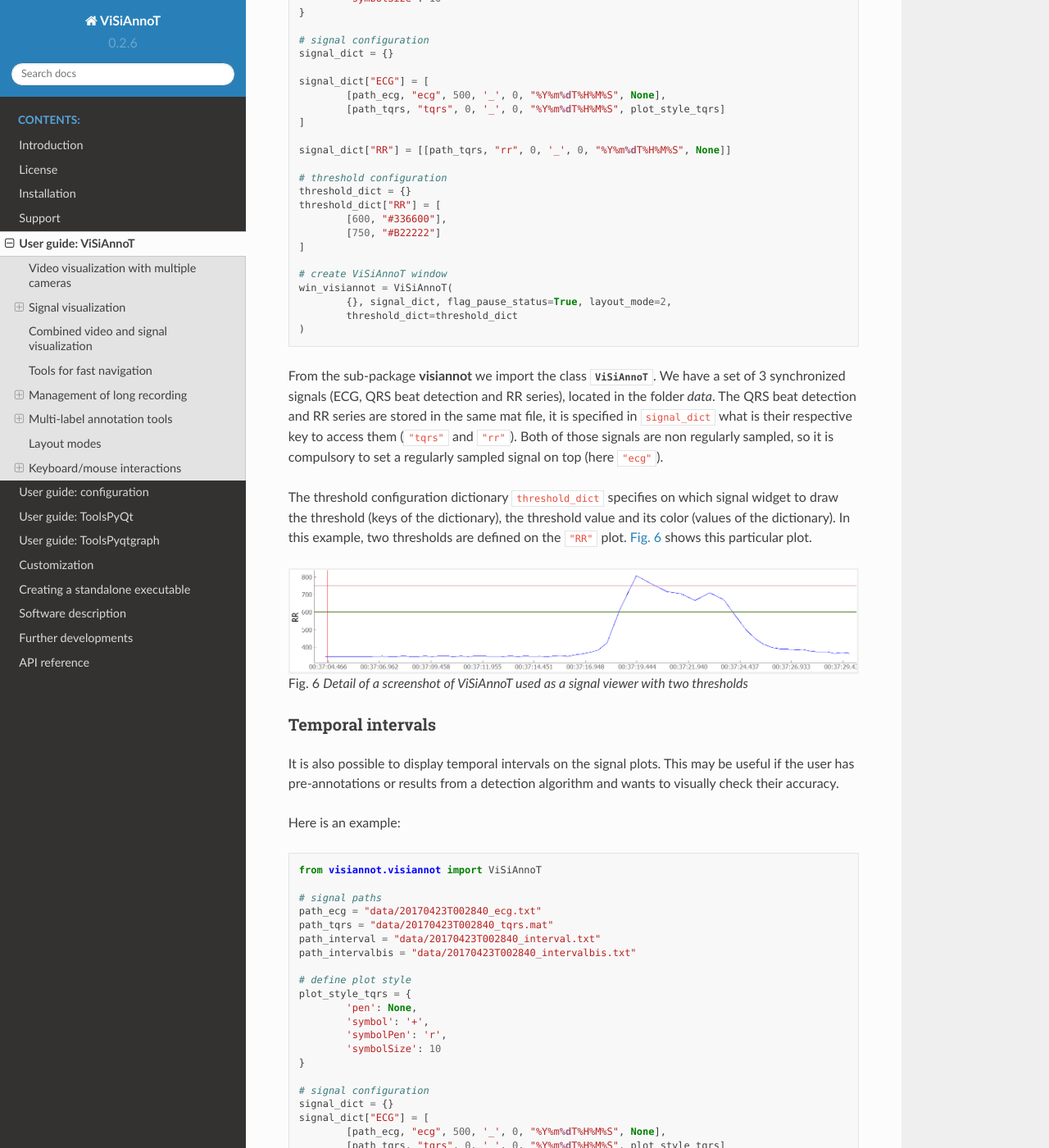
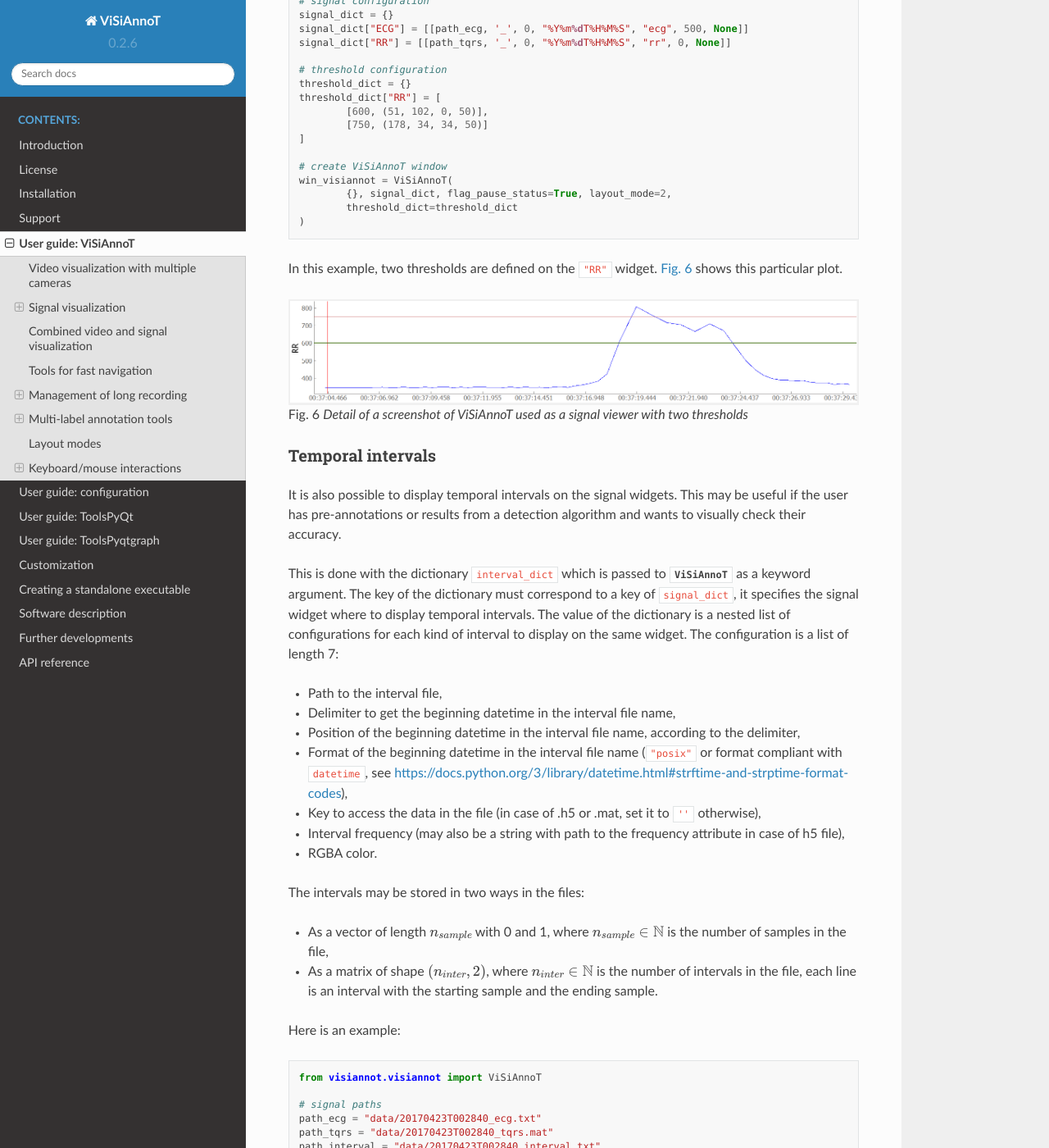
Before and after one commit to RphWbr/visiannot, a Sphinx documentation site: the page built from doc/source/userguide-visiannot.rst, in a window 1280 px wide and 1400 px high, scrolled down 7679 px. Shown: the whole window at 82% size. Built offline with Sphinx 7.4.7 and the Read the Docs theme 2.0.0, drawn with Linux system fonts in a browser that asks for light colours; formulas are drawn with MathJax 3; some of the changed text lies outside the part shown.

Commit message:
synchro - update documentation

```diff
--- a/doc/source/userguide-visiannot.rst
+++ b/doc/source/userguide-visiannot.rst
@@ -11,7 +11,7 @@
 
 Video visualization with multiple cameras
 =========================================
-**ViSiAnnoT** can be used as a simple video player. Supported formats are the ones that are supported by **OpenCV** (for instance mp4 and avi). It is possible to play as many videos as wanted simultaneously, provided that they are synchronized. This is useful when the user has video files of several synchronized cameras. The name of the video files must contain the beginning datetime of the video, so that the software can check if the videos are indeed synchronized (a shift of one second is authorized between the video files).
+**ViSiAnnoT** can be used as a simple video player. Supported formats are the ones that are supported by **OpenCV** (for instance .mp4 and .avi). It is possible to play as many videos as wanted simultaneously, provided that they are synchronized. This is useful when the user has video files of several synchronized cameras. The name of the video files must contain the beginning datetime of the video, so that the software can check if the videos are indeed synchronized (a shift of one second is authorized between the video files).
 
 Here is an example::
 
@@ -41,7 +41,7 @@
 
 The instance of :class:`.ViSiAnnoT` must be stored in a variable in order to have the window displayed.
 
-:numref:`fig-example-video` shows a screenshot of the resulting window. At the bottom, there is the progress bar which gives the current temporal position with the red dot and allows to navigate in the video. We call the red dot "navigation point". The temporal axis is expressed in absolute time. It is possible to navigate in the video by clicking in the progress bar and dragging the navigation point. The user can start/stop the video playback with the space key.
+:numref:`fig-example-video` shows a screenshot of the resulting window. At the bottom, there is the progress bar which gives the current temporal position with the red dot and allows to navigate in the video. We call the red dot "navigation point". The temporal axis is expressed in absolute datetime. It is possible to navigate in the video by clicking in the progress bar and dragging the navigation point. The user can start/stop the video playback with the space key.
 
 .. _fig-example-video:
 
@@ -56,28 +56,28 @@
 
 Signal visualization
 ====================
-**ViSiAnnoT** can be used as a simple signal viewer. The user can define as many widgets as wanted (which can be seen as figures) and plot as many signals as wanted in a widget. As for video visualization, the signal files should be synchronized.
+**ViSiAnnoT** can be used as a simple signal viewer. The user can define as many widgets as wanted (*i.e.* figures) and plot as many signals as wanted in a widget. As for video visualization, the signal files should be synchronized.
 
 Signal format
 -------------
-Supported formats are txt, mat, h5 and wav. There are two ways to store the signal:
+Supported formats are .txt, .mat, .h5 and .wav. There are two ways to store the signal:
 
 * As a vector of length :math:`n_{sample}`, where :math:`n_{sample} \in \mathbb{N}` is the number of samples in the file. In this case, the frequency is constant and must be provided by the user.
 * As a matrix of shape :math:`(n_{sample},2)`, where the first column contains the timestamp of each sample and the second column contains the value of the samples. This is particularly useful for non regularly sampled signals. The timestamps are expressed in milliseconds relatively to the beginning datetime of the file.
 
-In case several signals are plotted, the fact that their frequencies may be different is automatically managed.
-
 An example of non regularly sampled signal is the RR series, which is extracted from the physiological signal ECG (electrocardiogram). The ECG measures the electrical activity of the heart beat. During a heart beat cycle, there is a peak that can be detected. The RR series is defined as the difference between two successive peaks in the ECG. Since these peaks are not regular, the RR series is non regularly sampled.
 
+**NB: it is strongly advised to use the .h5 format instead of .txt in order to have better speed performance.**
 
 .. _signal_ex:
 
-Multiple signals on the same plot
----------------------------------
-**ViSiAnnoT** allows to display as many signals as wanted on the same plot. A default plot style can be used for up to 10 signals on the same plot. Since plotting relies on `Pyqtgraph`_, all the configurations available in this package can be used to customize plot style (see keyword arguments of `PlotDataItem`_ constructor).
+Multiple signal plots in the same widget
+----------------------------------------
+**ViSiAnnoT** allows to plot as many signals as wanted in the same widget. Since plotting relies on `Pyqtgraph <http://pyqtgraph.org/>`_, all the configurations available in this package can be used to customize plot style (see line style and point style keyword arguments of `PlotDataItem <https://pyqtgraph.readthedocs.io/en/latest/graphicsItems/plotdataitem.html#pyqtgraph.PlotDataItem.__init__>`_ constructor).
 
-.. _Pyqtgraph: http://pyqtgraph.org/
-.. _plotdataitem: https://pyqtgraph.readthedocs.io/en/latest/graphicsItems/plotdataitem.html#pyqtgraph.PlotDataItem.__init__
+A default plot style can be used For up to 10 signals plotted in the same widget, it is possible to use the default plot style (no symbol for points, points connected by a line). Only the color of the connecting line changes from one signal to another. Above 10 signals, it is required to manually specify the plot style.
+
+In case several signals are plotted in the same widget, the fact that their frequencies may be different is automatically managed.
 
 Here is an example::
 
@@ -102,12 +102,12 @@
 	signal_dict = {}
 
 	signal_dict["ECG"] = [
-	    [path_ecg, "ecg", 500, '_', 0, "%Y%m%dT%H%M%S", None],
-	    [path_tqrs, "tqrs", 0, '_', 0, "%Y%m%dT%H%M%S", plot_style_tqrs]
+	    [path_ecg, '_', 0, "%Y%m%dT%H%M%S", "ecg", 500, None],
+	    [path_tqrs, '_', 0, "%Y%m%dT%H%M%S", "tqrs", 0, plot_style_tqrs]
 	]
 
 	signal_dict["Respiration"] = [
-	    [path_resp, "", 62.5, '_', 0, "%Y%m%dT%H%M%S", plot_style_resp]
+	    [path_resp, '_', 0, "%Y%m%dT%H%M%S", '', 62.5, plot_style_resp]
 	]
 
 	# create ViSiAnnoT window
@@ -119,16 +119,16 @@
 From the sub-package **visiannot** we import the class :class:`.ViSiAnnoT`. We have a set of 3 synchronized signals (ECG, respiration and QRS beat detection), located in the folder *data*. The configuration dictionary ``signal_dict`` specifies to :class:`.ViSiAnnoT` where to find the signal files, what is the frequency of the signals, how to get the beginning datetime of the signal file and how to plot. Each item corresponds to one signal widget. The key is the widget ID, which is used as Y axis label. The value is a nested configuration list where each element corresponds to one signal to plot and is a list of 7 elements:
 
 * Path to the signal file,
-* Key to access the data in the file (in case of .h5 or .mat, set it to ``''`` otherwise), also used a legend,
-* Signal frequency (may also be a string with path to the frequency attribute in case of h5 file), set it to ``0`` in case of non-regularly sampled signal,
 * Delimiter to get the beginning datetime in the signal file name,
 * Position of the beginning datetime in the signal file name, according to the delimiter,
 * Format of the beginning datetime in the signal file name (``"posix"`` or format compliant with ``datetime``, see https://docs.python.org/3/library/datetime.html#strftime-and-strptime-format-codes),
-* Dictionary with plot style.
+* Key to access the data in the file (in case of .h5 or .mat, set it to ``''`` otherwise), also used a legend,
+* Signal frequency (may also be a string with path to the frequency attribute in case of h5 file), set it to ``0`` in case of non-regularly sampled signal,
+* Dictionary with plot style, set to ``None`` for default plot style.
 
 The keyword argument ``pause_status`` is set to True so that the video playback is disabled at launch. The instance of :class:`.ViSiAnnoT` must be stored in a variable in order to have the window displayed.
 
-:numref:`fig-example-signal` shows a screenshot of the resulting window. On the first plot, there are two signals: ECG (sampled at 500 Hz) and QRS beat detection (non regularly sampled). On the second plot, there is one signal: respiration. The default plot style is used for the ECG (blue curve), whereas a custom plot style is defined for QRS beat detection (red dots) and respiration (purple curve). We call "temporal cursor" the red vertical line on the signal plots giving the current temporal position. It is linked to the red dot in the progress bar, which is above the signal plots.
+:numref:`fig-example-signal` shows a screenshot of the resulting window. On the first widget, there are two signals: ECG (sampled at 500 Hz) and QRS beat detection (non regularly sampled). On the second widget, there is one signal: respiration. The default plot style is used for the ECG (blue curve), whereas a custom plot style is defined for QRS beat detection (red dots) and respiration (purple curve). We call "temporal cursor" the red vertical line on the signal plots giving the current temporal position. It is linked to the red dot in the progress bar, which is above the signal widgets.
 
 .. _fig-example-signal:
 
@@ -149,8 +149,8 @@
 	# signal configuration
 	signal_dict = {}
 
-	signal_dict["Audio L"] = [[path_audio, "Left channel", 0, '', None, '', None]]
-	signal_dict["Audio R"] = [[path_audio, "Right channel", 0, '', None, '', None]]
+	signal_dict["Audio L"] = [[path_audio, '', None, '', "Left channel", 0, None]]
+	signal_dict["Audio R"] = [[path_audio, '', None, '', "Right channel", 0, None]]
 
 	# create ViSiAnnoT window
 	win_visiannot = ViSiAnnoT(
@@ -177,7 +177,7 @@
 
 Zoom tools
 ----------
-The default zoom of PyQtGraph is available for the Y axis of the signal plots and is overwritten for the X axis so that all the signal plots are linked. Thus the zoom tools described here only affects the temporal axis.
+The default zoom of **Pyqtgraph** is available for the Y axis of the signal plots and is overwritten for the X axis so that all the signal widgets are linked. Thus the zoom tools described here only affects the temporal axis.
 
 Based on :numref:`fig-example-signal`, :numref:`fig-example-signal-zoom` illustrates the temporal zoom. We call "temporal range" the period of the signals that is displayed and "temporal range duration" its duration. In the progress bar, the black lines delimit the temporal range. We can see that the temporal range duration in :numref:`fig-example-signal` is 00h30min00s and becomes 00h00min21s after zoom in :numref:`fig-example-signal-zoom`. The black lines of the progress bar have also moved to show what part of the signals is displayed.
 
@@ -196,7 +196,9 @@
 
 YRange
 ------
-The range of values on the Y axis of a specific signal widget may be fixed by the user. This is done with the dictionary ``y_range_dict`` which is passed to :class:`.ViSiAnnoT`. The key of the dictionary must correspond to a key of ``signal_dict``, it specifies the signal widget where the Y range is fixed. The value of the dictionary is a tuple of length 2 with the minimum and maximum value on the Y axis.
+The range of values on the Y axis of a specific signal widget may be fixed by the user.
+
+This is done with the dictionary ``y_range_dict`` which is passed to :class:`.ViSiAnnoT` as a keyword argument. The key of the dictionary must correspond to a key of ``signal_dict``, it specifies the signal widget where the Y range is fixed. The value of the dictionary is a tuple of length 2 with the minimum and maximum value on the Y axis.
 
 Here is an example::
 
@@ -204,25 +206,10 @@
 
 	# signal paths
 	path_ecg = "data/20170423T002840_ecg.txt"
-	path_tqrs = "data/20170423T002840_tqrs.mat"
-
-	# define plot style
-	plot_style_tqrs = {
-	    'pen': None,
-	    'symbol': '+',
-	    'symbolPen': 'r',
-	    'symbolSize': 10
-	}
-
-	plot_style_resp = {'pen': {'color': 'm', 'width': 1}}
 
 	# signal configuration
 	signal_dict = {}
-
-	signal_dict["ECG"] = [
-	    [path_ecg, "ecg", 500, '_', 0, "%Y%m%dT%H%M%S", None],
-	    [path_tqrs, "tqrs", 0, '_', 0, "%Y%m%dT%H%M%S", plot_style_tqrs]
-	]
+	signal_dict["ECG"] = [[path_ecg, '_', 0, "%Y%m%dT%H%M%S", "ecg", 500, None]]
 
 	# YRange configuration
 	y_range_dict = {}
@@ -240,6 +227,8 @@
 ----------------
 Threshold values can be drawn as horizontal lines on a signal plot. It may be useful to identify temporal intervals where a signal is above or below a specific value.
 
+This is done with the dictionary ``threshold_dict`` which is passed to :class:`.ViSiAnnoT` as a keyword argument. The key of the dictionary must correspond to a key of ``signal_dict``, it specifies the signal widget where to draw the threshold. The value of the dictionary is a nested list of thresholds, each element is a list of length 2: threshold value and threshold color (RGBA).
+
 Here is an example::
 
 	from visiannot.visiannot import ViSiAnnoT
@@ -248,29 +237,16 @@
 	path_ecg = "data/20170423T002840_ecg.txt"
 	path_tqrs = "data/20170423T002840_tqrs.mat"
 
-	# define plot style
-	plot_style_tqrs = {
-		'pen': None,
-		'symbol': '+',
-		'symbolPen': 'r',
-		'symbolSize': 10
-	}
-
 	# signal configuration
 	signal_dict = {}
-
-	signal_dict["ECG"] = [
-		[path_ecg, "ecg", 500, '_', 0, "%Y%m%dT%H%M%S", None],
-		[path_tqrs, "tqrs", 0, '_', 0, "%Y%m%dT%H%M%S", plot_style_tqrs]
-	]
-
-	signal_dict["RR"] = [[path_tqrs, "rr", 0, '_', 0, "%Y%m%dT%H%M%S", None]]
+	signal_dict["ECG"] = [[path_ecg, '_', 0, "%Y%m%dT%H%M%S", "ecg", 500, None]]
+	signal_dict["RR"] = [[path_tqrs, '_', 0, "%Y%m%dT%H%M%S", "rr", 0, None]]
 
 	# threshold configuration
 	threshold_dict = {}
 	threshold_dict["RR"] = [
-		[600, "#336600"],
-		[750, "#B22222"]
+		[600, (51, 102, 0, 50)],
+		[750, (178, 34, 34, 50)]
 	]
 
 	# create ViSiAnnoT window
@@ -280,9 +256,7 @@
 	)
 
 
-From the sub-package **visiannot** we import the class :class:`.ViSiAnnoT`. We have a set of 3 synchronized signals (ECG, QRS beat detection and RR series), located in the folder *data*. The QRS beat detection and RR series are stored in the same mat file, it is specified in ``signal_dict`` what is their respective key to access them (``"tqrs"`` and ``"rr"``). Both of those signals are non regularly sampled, so it is compulsory to set a regularly sampled signal on top (here ``"ecg"``).
-
-The threshold configuration dictionary ``threshold_dict`` specifies on which signal widget to draw the threshold (keys of the dictionary), the threshold value and its color (values of the dictionary). In this example, two thresholds are defined on the ``"RR"`` plot. :numref:`fig-example-threshold` shows this particular plot.
+In this example, two thresholds are defined on the ``"RR"`` widget. :numref:`fig-example-threshold` shows this particular plot.
 
 .. _fig-example-threshold:
 
@@ -295,7 +269,22 @@
 
 Temporal intervals
 ------------------
-It is also possible to display temporal intervals on the signal plots. This may be useful if the user has pre-annotations or results from a detection algorithm and wants to visually check their accuracy.
+It is also possible to display temporal intervals on the signal widgets. This may be useful if the user has pre-annotations or results from a detection algorithm and wants to visually check their accuracy.
+
+This is done with the dictionary ``interval_dict`` which is passed to :class:`.ViSiAnnoT` as a keyword argument. The key of the dictionary must correspond to a key of ``signal_dict``, it specifies the signal widget where to display temporal intervals. The value of the dictionary is a nested list of configurations for each kind of interval to display on the same widget. The configuration is a list of length 7:
+
+* Path to the interval file,
+* Delimiter to get the beginning datetime in the interval file name,
+* Position of the beginning datetime in the interval file name, according to the delimiter,
+* Format of the beginning datetime in the interval file name (``"posix"`` or format compliant with ``datetime``, see https://docs.python.org/3/library/datetime.html#strftime-and-strptime-format-codes),
+* Key to access the data in the file (in case of .h5 or .mat, set it to ``''`` otherwise),
+* Interval frequency (may also be a string with path to the frequency attribute in case of h5 file),
+* RGBA color.
+
+The intervals may be stored in two ways in the files:
+
+* As a vector of length :math:`n_{sample}` with 0 and 1, where :math:`n_{sample} \in \mathbb{N}` is the number of samples in the file,
+* As a matrix of shape :math:`(n_{inter},2)`, where :math:`n_{inter} \in \mathbb{N}` is the number of intervals in the file, each line is an interval with the starting sample and the ending sample.
 
 Here is an example::
 
@@ -318,15 +307,15 @@
 	# signal configuration
 	signal_dict = {}
 	signal_dict["ECG"] = [
-		[path_ecg, "ecg", 500, '_', 0, "%Y%m%dT%H%M%S", None],
-		[path_tqrs, "tqrs", 0, '_', 0, "%Y%m%dT%H%M%S", plot_style_tqrs]
+		[path_ecg, '_', 0, "%Y%m%dT%H%M%S", "ecg", 500, None],
+		[path_tqrs, '_', 0, "%Y%m%dT%H%M%S", "tqrs", 0, plot_style_tqrs]
 	]
 
 	# interval configuration
 	interval_dict = {}
 	interval_dict["ECG"] = [
-		[path_interval, "", 500, '_', 0, "%Y%m%dT%H%M%S", (0, 255, 0, 50)],
-		[path_intervalbis, "", 500, '_', 0, "%Y%m%dT%H%M%S", (255, 200, 0, 50)]
+		[path_interval, '_', 0, "%Y%m%dT%H%M%S", '', 500, (0, 255, 0, 50)],
+		[path_intervalbis, '_', 0, "%Y%m%dT%H%M%S", '', 500, (255, 200, 0, 50)]
 	]
 
 	# create ViSiAnnoT window
@@ -336,22 +325,7 @@
 	)
 
 
-From the sub-package **visiannot** we import the class :class:`.ViSiAnnoT`. We have a set of 2 synchronized signals (ECG and QRS beat detection) and 2 synchronized intervals, located in the folder *data*. The intervals may be stored in two ways in the files:
-
-* As a vector of length :math:`n_{sample}` with 0 and 1, where :math:`n_{sample} \in \mathbb{N}` is the number of samples in the file,
-* As a matrix of shape :math:`(n_{inter},2)`, where :math:`n_{inter} \in \mathbb{N}` is the number of intervals in the file, each line is an interval with the starting sample and the ending sample.
-
-The configuration dictionary ``interval_dict`` specifies to :class:`.ViSiAnnoT` where to find the interval file, what is the frequency of the interval, how to get the beginning datetime of the interval file and how to plot. Each item corresponds to one signal widget. The key is the widget ID (same as in ``signal_dict``). The value is a nested configuration list where each element corresponds to one type of interval and is a list of 7 elements:
-
-* Path to the interval file,
-* Key to access the data in the file (in case of .h5 or .mat, set it to ``''`` otherwise),
-* Interval frequency (may also be a string with path to the frequency attribute in case of h5 file),
-* Delimiter to get the beginning datetime in the interval file name,
-* Position of the beginning datetime in the interval file name, according to the delimiter,
-* Format of the beginning datetime in the interval file name (``"posix"`` or format compliant with ``datetime``, see https://docs.python.org/3/library/datetime.html#strftime-and-strptime-format-codes),
-* RGB color.
-
-In this example, two types of intervals are defined on the ``"ECG"`` plot. A specific color is assigned to each type of temporal intervals. :numref:`fig-example-intervals` shows this particular plot.
+In this example, two kinds of intervals are defined on the ``"ECG"`` widget. A specific color is assigned to each kind of temporal intervals. :numref:`fig-example-intervals` shows this particular plot.
 
 .. _fig-example-intervals:
 
@@ -397,8 +371,8 @@
 	signal_dict = {}
 
 	signal_dict["ECG"] = [
-	    [path_ecg, "ecg", 500, '_', 0, "%Y%m%dT%H%M%S", None],
-	    [path_tqrs, "tqrs", 0, '_', 0, "%Y%m%dT%H%M%S", plot_style_tqrs]
+	    [path_ecg, '_', 0, "%Y%m%dT%H%M%S", "ecg", 500, None],
+	    [path_tqrs, '_', 0, "%Y%m%dT%H%M%S", "tqrs", 0, plot_style_tqrs]
 	]
 
 	# create ViSiAnnoT window
@@ -447,6 +421,27 @@
 
   Buttons and combo box for file selection in a long recording
 
+We define the video configuration and the signal configuration almost the same way as for the class :class:`.ViSiAnnoT`, but instead of specifying the path to a file, we specify the directory containing the files and a pattern to find them.
+
+Regarding ``video_dict``, each item corresponds to one camera. The key is the camera ID and the value is a list of 5 elements:
+
+* Directory where to find the video files,
+* Pattern to find the video files,
+* Delimiter to get the beginning datetime in the video file name,
+* Position of the beginning datetime in the video file name, according to the delimiter,
+* Format of the beginning datetime in the video file name (``"posix"`` or format compliant with ``datetime``, see https://docs.python.org/3/library/datetime.html#strftime-and-strptime-format-codes).
+
+Regarding ``signal_dict``, each item corresponds to one signal widget. The key is the widget ID. The value is a nested configuration list where each element corresponds to one signal to plot and is a list of 8 elements:
+
+* Directory where to find the signal files,
+* Pattern to find the signal files,
+* Delimiter to get the beginning datetime in the signal file name,
+* Position of the beginning datetime in the signal file name, according to the delimiter,
+* Format of the beginning datetime in the signal file name (``"posix"`` or format compliant with ``datetime``, see https://docs.python.org/3/library/datetime.html#strftime-and-strptime-format-codes),
+* Key to access the data in the file (in case of .h5 or .mat, set it to ``''`` otherwise), also used a legend,
+* Signal frequency (may also be a string with path to the frequency attribute in case of h5 file), set it to ``0`` in case of non-regularly sampled signal,
+* Dictionary with plot style.
+
 
 Set of synchronized files
 -------------------------
@@ -507,30 +499,6 @@
 	    flag_pause_status=True,
 	    flag_synchro=False
 	)
-
-
-From the sub-package **visiannot** we import the class :class:`.ViSiAnnoTLongRec`. For a set of asynchronous files, the keyword argument ``flag_synchro`` is set to ``False`` whereas for a set of synchronized files it is set to ``True``.
-
-We define the video configuration and the signal configuration almost the same way as for the class :class:`.ViSiAnnoT`, but instead of specifying the path to a file, we specify the directory containing the files and a pattern to find them.
-
-Regarding ``video_dict``, each item corresponds to one camera. The key is the camera ID and the value is a list of 5 elements:
-
-* Directory where to find the video files,
-* Pattern to find the video files,
-* Delimiter to get the beginning datetime in the video file name,
-* Position of the beginning datetime in the video file name, according to the delimiter,
-* Format of the beginning datetime in the video file name (``"posix"`` or format compliant with ``datetime``, see https://docs.python.org/3/library/datetime.html#strftime-and-strptime-format-codes).
-
-Regarding ``signal_dict``, each item corresponds to one signal widget. The key is the widget ID. The value is a nested configuration list where each element corresponds to one signal to plot and is a list of 8 elements:
-
-* Directory where to find the signal files,
-* Key to access the data in the file (in case of .h5 or .mat, set it to ``''`` otherwise), also used a legend,
-* Signal frequency (may also be a string with path to the frequency attribute in case of h5 file), set it to ``0`` in case of non-regularly sampled signal,
-* Pattern to find the signal files,
-* Delimiter to get the beginning datetime in the signal file name,
-* Position of the beginning datetime in the signal file name, according to the delimiter,
-* Format of the beginning datetime in the signal file name (``"posix"`` or format compliant with ``datetime``, see https://docs.python.org/3/library/datetime.html#strftime-and-strptime-format-codes),
-* Dictionary with plot style.
 
 
 
@@ -612,7 +580,7 @@
 ---------------------
 This tool allows to extract a still image from the video(s) and associate a label to it.
 
-When creating an instance of *ViSiAnnoT* or *ViSiAnnoTLongRec*, the configuration of the annotation tool is given to the keyword argument ``annotimage_list``. Here is an example::
+When creating an instance of :class:`.ViSiAnnoT` or :class:`.ViSiAnnoTLongRec`, the configuration of the annotation tool is given to the keyword argument ``annotimage_list``. Here is an example::
 
 	annotimage_list = ["Label-A", "Label-B", "Label-C"]
 
```
Also changed, not shown: other parts of doc/source/userguide-visiannot.rst (+4 -10 lines), doc/source/install.rst (+4 -4 lines).
